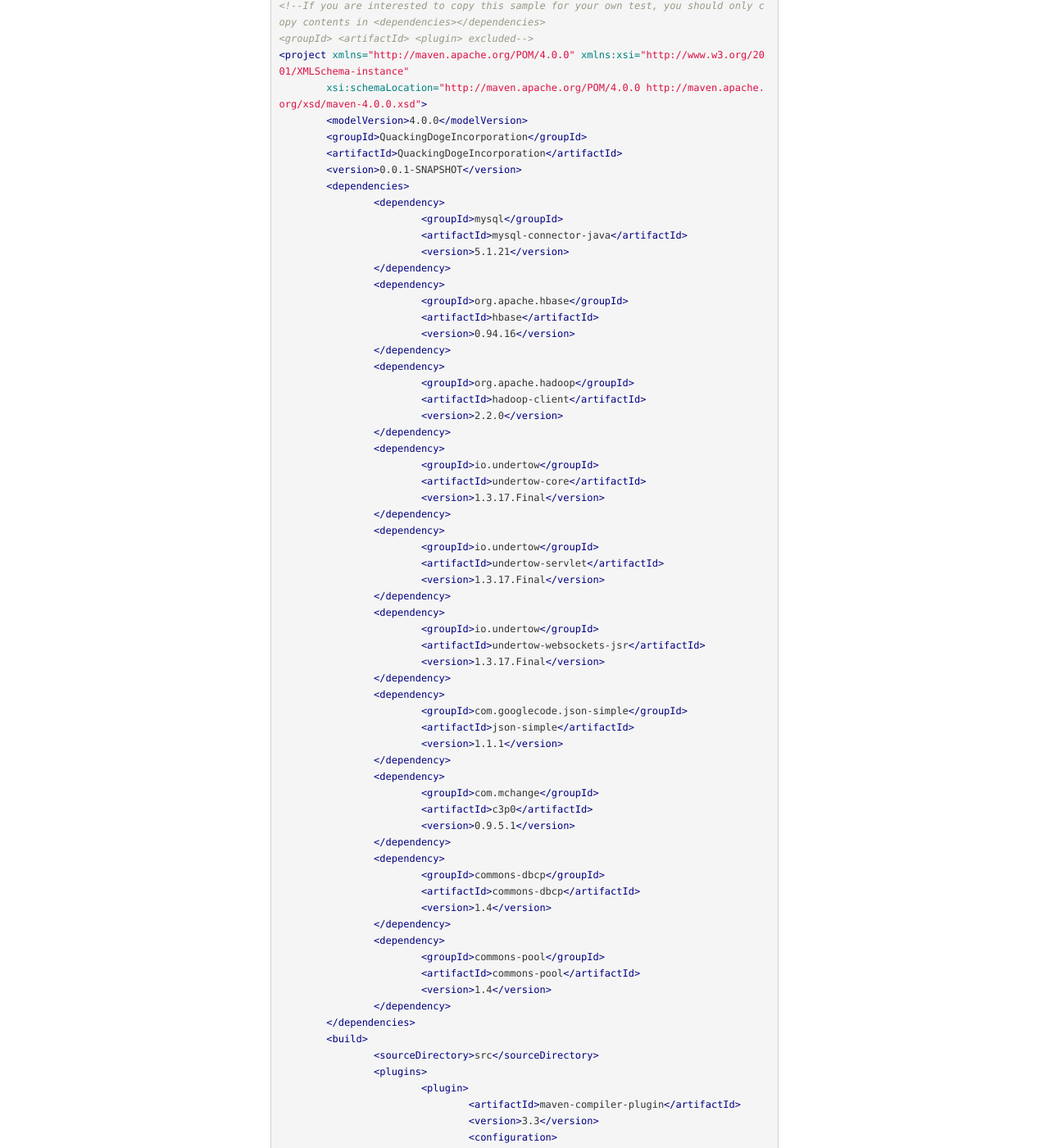
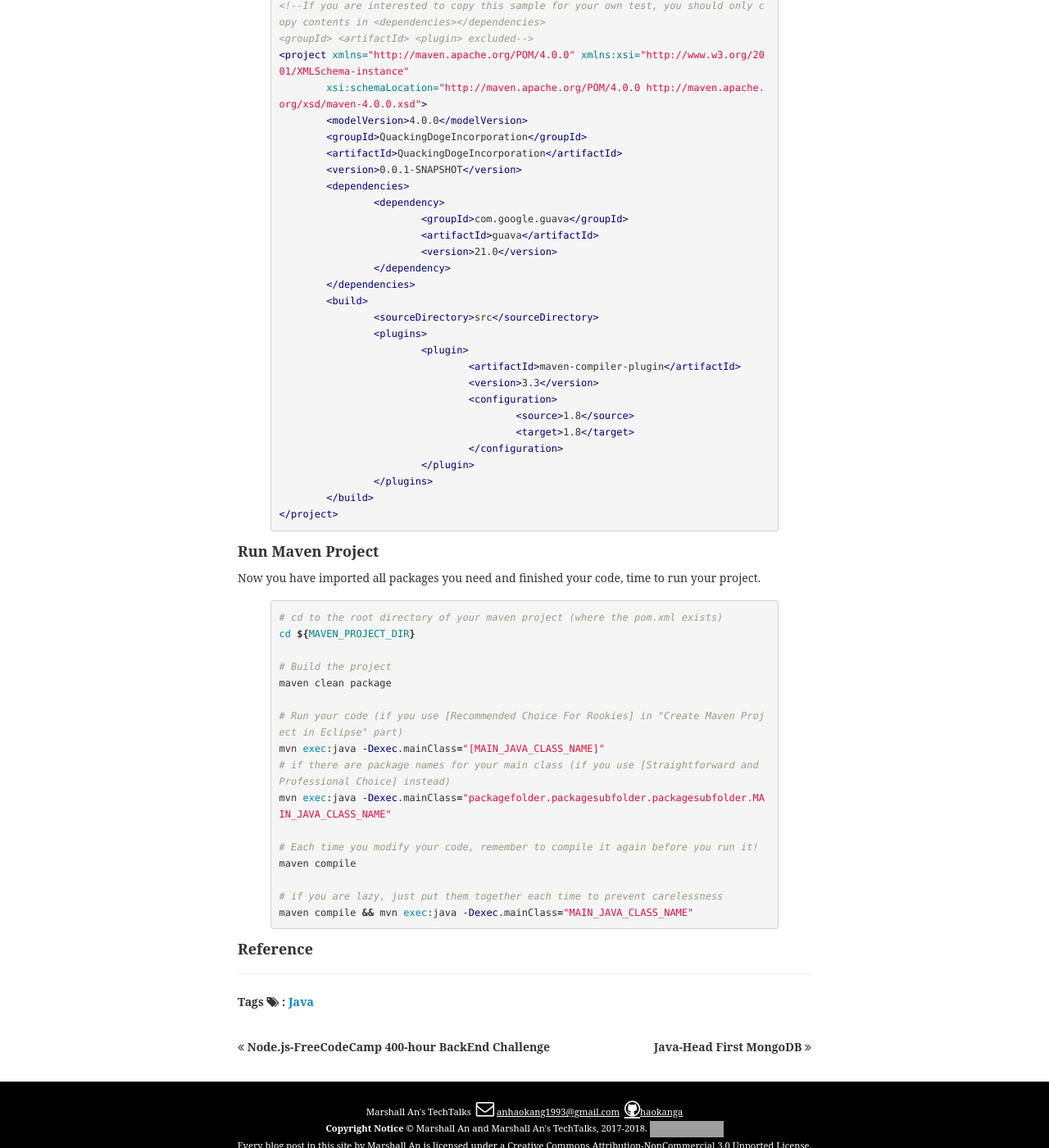
Before and after one commit to haokanga/haokanga.github.io, a Jekyll site: the page built from _posts/2016-3-22-head-first-maven.html, in a window 1280 px wide and 1400 px high, scrolled down 1167 px. Shown: the whole window at 82% size. Built offline with Jekyll 4.4.1, drawn with Linux system fonts in a browser that asks for light colours; some web fonts are replaced; some of the changed text lies outside the part shown; grey boxes are pictures that could not be loaded.

Commit message:
Added: 2017-8-10-java-dependency-injection-with-spring-framework.md

```diff
--- a/_data/references.yml
+++ b/_data/references.yml
@@ -238,3 +238,9 @@
     - "Flaw: Brittle Global State & Singletons"
   href:
     - http://misko.hevery.com/code-reviewers-guide/flaw-brittle-global-state-singletons/
+
+- title: Java-Dependency Injection with Spring Framework
+  page:
+    - Java Brains - Spring Framework
+  href:
+    - https://www.youtube.com/playlist?list=PLC97BDEFDCDD169D7
--- a/_posts/2016-3-22-head-first-maven.html
+++ b/_posts/2016-3-22-head-first-maven.html
@@ -25,9 +25,9 @@ The most basic usage is to add all packages you need in your project.<br>
 Suppose you want to use org.json.simple, just google it with keyword "org.json.simple maven", visit the first result and you will find a snippet<br>
 {%highlight html%}
 <dependency>
-	<groupId>com.googlecode.json-simple</groupId>
-	<artifactId>json-simple</artifactId>
-	<version>1.1</version>
+	<groupId>com.google.guava</groupId>
+	<artifactId>guava</artifactId>
+	<version>21.0</version>
 </dependency>
 {%endhighlight%}
 
@@ -49,54 +49,9 @@ if dependencies tag does not exist, create it.
 	<version>0.0.1-SNAPSHOT</version>
 	<dependencies>
 		<dependency>
-			<groupId>mysql</groupId>
-			<artifactId>mysql-connector-java</artifactId>
-			<version>5.1.21</version>
-		</dependency>
-		<dependency>
-			<groupId>org.apache.hbase</groupId>
-			<artifactId>hbase</artifactId>
-			<version>0.94.16</version>
-		</dependency>
-		<dependency>
-			<groupId>org.apache.hadoop</groupId>
-			<artifactId>hadoop-client</artifactId>
-			<version>2.2.0</version>
-		</dependency>
-		<dependency>
-			<groupId>io.undertow</groupId>
-			<artifactId>undertow-core</artifactId>
-			<version>1.3.17.Final</version>
-		</dependency>
-		<dependency>
-			<groupId>io.undertow</groupId>
-			<artifactId>undertow-servlet</artifactId>
-			<version>1.3.17.Final</version>
-		</dependency>
-		<dependency>
-			<groupId>io.undertow</groupId>
-			<artifactId>undertow-websockets-jsr</artifactId>
-			<version>1.3.17.Final</version>
-		</dependency>
-		<dependency>
-			<groupId>com.googlecode.json-simple</groupId>
-			<artifactId>json-simple</artifactId>
-			<version>1.1.1</version>
-		</dependency>
-		<dependency>
-			<groupId>com.mchange</groupId>
-			<artifactId>c3p0</artifactId>
-			<version>0.9.5.1</version>
-		</dependency>
-		<dependency>
-			<groupId>commons-dbcp</groupId>
-			<artifactId>commons-dbcp</artifactId>
-			<version>1.4</version>
-		</dependency>
-		<dependency>
-			<groupId>commons-pool</groupId>
-			<artifactId>commons-pool</artifactId>
-			<version>1.4</version>
+			<groupId>com.google.guava</groupId>
+			<artifactId>guava</artifactId>
+			<version>21.0</version>
 		</dependency>
 	</dependencies>
 	<build>
@@ -106,8 +61,8 @@ if dependencies tag does not exist, create it.
 				<artifactId>maven-compiler-plugin</artifactId>
 				<version>3.3</version>
 				<configuration>
-					<source>1.7</source>
-					<target>1.7</target>
+					<source>1.8</source>
+					<target>1.8</target>
 				</configuration>
 			</plugin>
 		</plugins>
--- a/_posts/2016-3-22-java-head-first-mongodb.html
+++ b/_posts/2016-3-22-java-head-first-mongodb.html
@@ -26,7 +26,7 @@ service mongod restart
 
 <h4>MongoDB shell, <a href="https://docs.mongodb.org/manual/mongo/">read more</a></h4>
 {%highlight bash%}
-# As long as Mongo Demon(mongod) is running
+# As long as Mongo Daemon(mongod) is running
 mongo
 {%endhighlight%}
 
```
Also changed, not shown: _posts/2017-8-10-java-dependency-injection-with-spring-framework.md (added, +300 -0 lines), _posts/2017-8-9-java-dependency-injection.md (added, +15 -0 lines), _posts/2017-8-9-java-global-state-and-singletons.md (added, +22 -0 lines).
